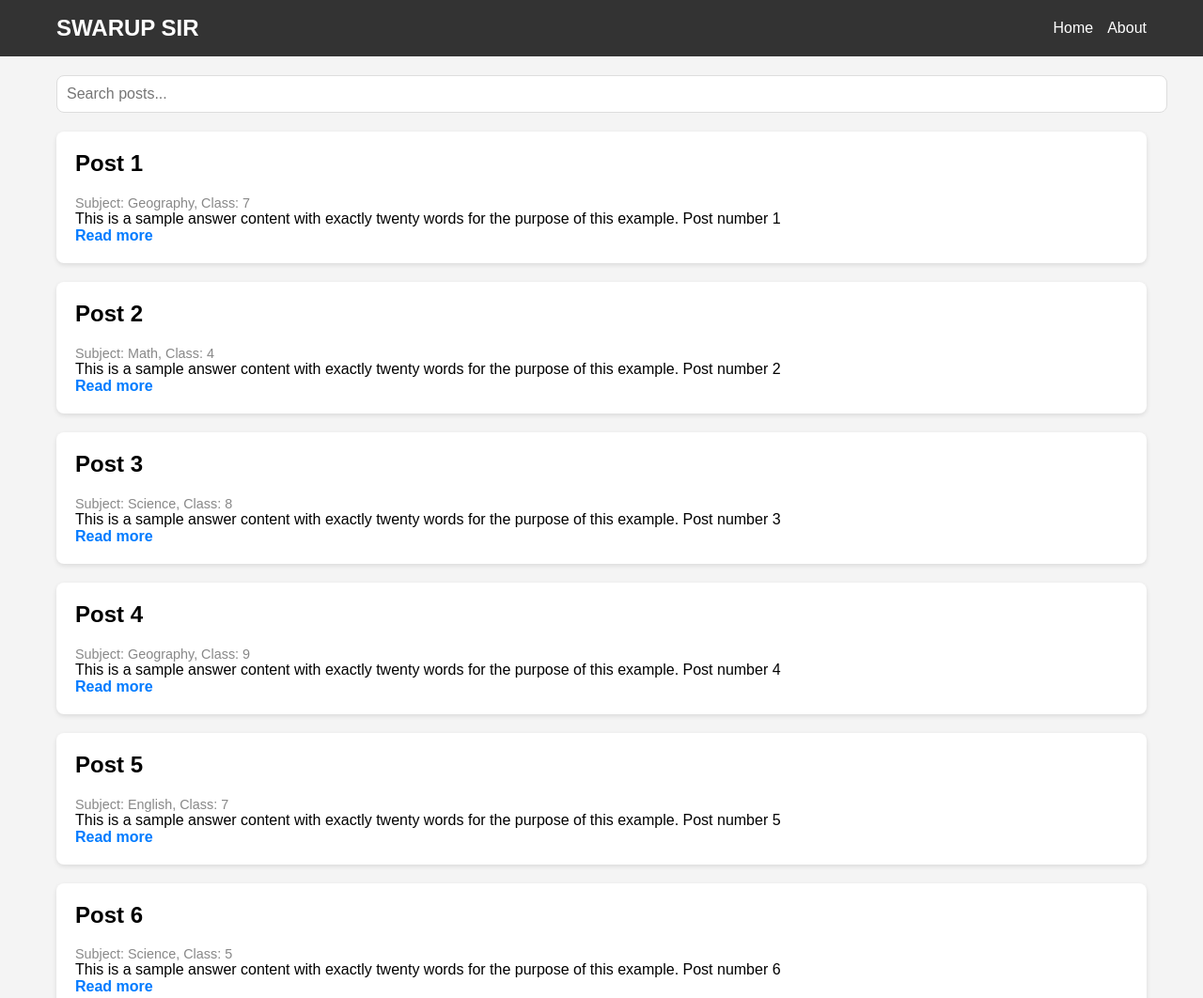
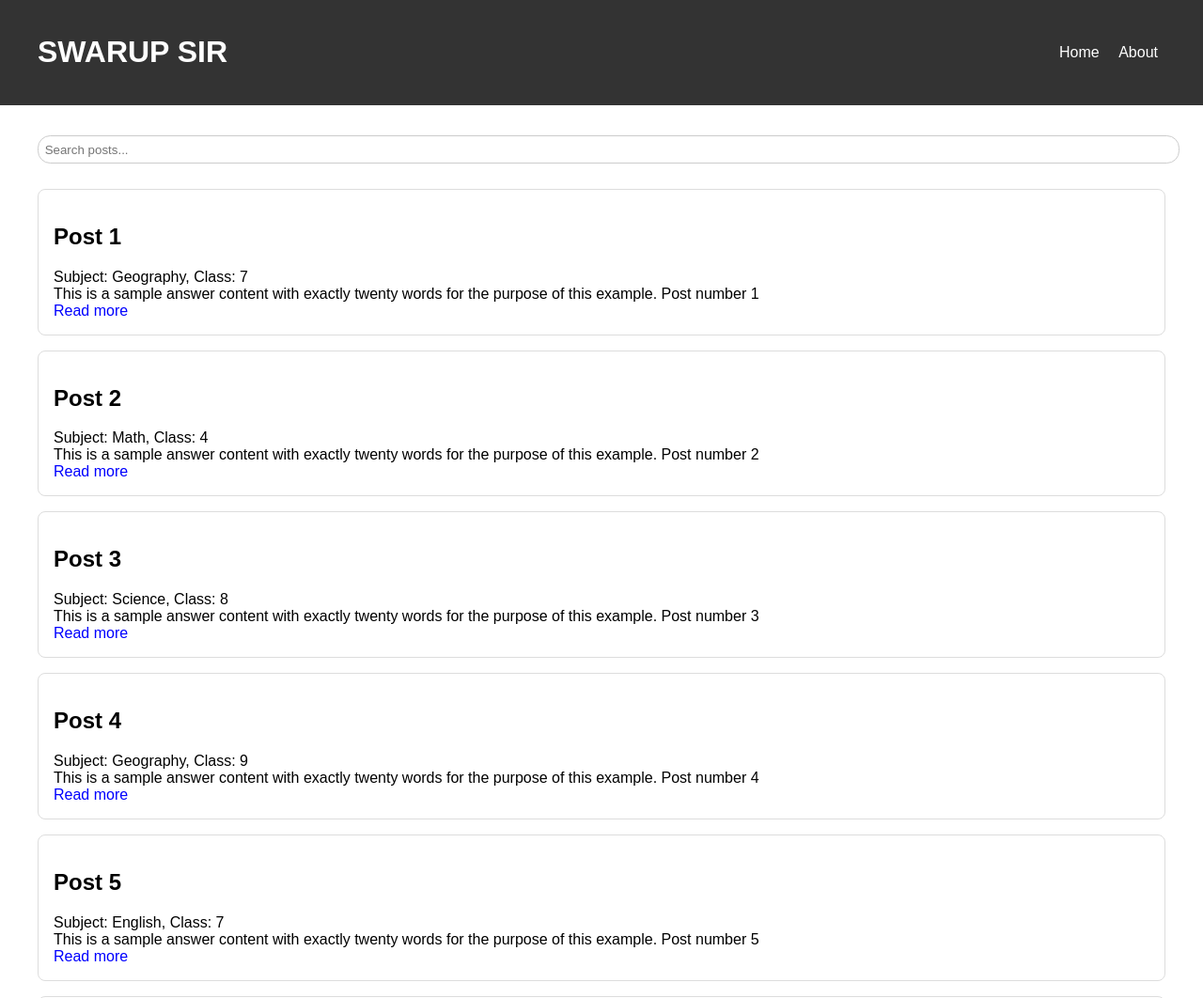
Before and after one commit to Swarup2024web/newswarup, a plain HTML site: page index.html in a window 1280 px wide. Shown: the top 1062 px of the page at 94% size. Drawn offline with Linux system fonts and the light colour scheme.

Commit message:
Update styles.css

```diff
--- a/styles.css
+++ b/styles.css
@@ -1,137 +1,117 @@
-/* General styles */
 body {
     font-family: Arial, sans-serif;
     margin: 0;
     padding: 0;
-    background-color: #f4f4f4;
 }
 
 header {
-    background: #333;
-    color: #fff;
+    background-color: #333;
+    color: white;
     padding: 1em 0;
 }
 
 header .container {
-    width: 100%;
-    max-width: 1200px; /* Maximum width for larger screens */
-    margin: 0 auto;
     display: flex;
     justify-content: space-between;
     align-items: center;
-    padding: 0 20px; /* Padding to ensure space on smaller screens */
-    box-sizing: border-box; /* Include padding in width calculation */
-}
-
-header h1 {
-    margin: 0;
-    font-size: 1.5em; /* Adjust font size as needed */
-    white-space: nowrap; /* Prevent text from wrapping */
-}
-
-header nav {
-    display: flex;
+    max-width: 1200px;
+    margin: 0 auto;
+    padding: 0 1em;
 }
 
 header nav a {
-    color: #fff;
+    color: white;
     text-decoration: none;
-    margin-left: 15px;
-    font-size: 1em; /* Adjust font size as needed */
+    margin: 0 0.5em;
 }
 
 header nav a:hover {
     text-decoration: underline;
 }
 
-main .container {
-    width: 100%;
+.container {
     max-width: 1200px;
-    margin: 20px auto;
-    position: relative;
-    padding: 0 20px; /* Padding to ensure space on smaller screens */
-    box-sizing: border-box;
+    margin: 2em auto;
+    padding: 0 1em;
 }
 
 #search-bar {
     width: 100%;
-    padding: 10px;
-    border: 1px solid #ddd;
-    border-radius: 8px;
-    margin-bottom: 20px;
-    font-size: 16px;
+    padding: 0.5em;
+    border-radius: 1em;
+    border: 1px solid #ccc;
+    margin-bottom: 2em;
 }
 
 .post {
-    background: #fff;
-    padding: 20px;
-    margin-bottom: 20px;
-    border-radius: 8px;
-    box-shadow: 0 2px 5px rgba(0, 0, 0, 0.1);
+    border: 1px solid #ddd;
+    padding: 1em;
+    margin-bottom: 1em;
+    border-radius: 0.5em;
 }
 
-.post h2 {
-    margin-top: 0;
+.post-title {
+    font-size: 1.5em;
+    margin-bottom: 0.5em;
 }
 
-.post .date {
-    color: #888;
-    font-size: 0.9em;
+.post-subject, .post-class {
+    font-size: 1em;
+    color: #555;
+    margin-bottom: 0.5em;
 }
 
-.post .read-more {
-    color: #007BFF;
-    text-decoration: none;
-    font-weight: bold;
-    cursor: pointer;
+.post-content {
+    font-size: 1em;
 }
 
-.post .read-more:hover {
-    text-decoration: underline;
+.read-more {
+    color: blue;
+    cursor: pointer;
 }
 
 #pagination {
     display: flex;
-    justify-content: space-between;
-    margin-top: 20px;
+    justify-content: center;
+    margin-top: 2em;
 }
 
 #pagination button {
-    padding: 10px 20px;
+    padding: 0.5em 1em;
+    margin: 0 0.5em;
     border: none;
-    border-radius: 5px;
-    background: #007BFF;
-    color: #fff;
-    font-size: 16px;
+    background-color: #333;
+    color: white;
+    border-radius: 0.5em;
     cursor: pointer;
 }
 
 #pagination button:disabled {
-    background: #aaa;
+    background-color: #ccc;
     cursor: not-allowed;
 }
 
-/* Modal styles */
 .modal {
-    display: none; /* Hidden by default */
-    position: fixed; /* Stay in place */
-    z-index: 1; /* Sit on top */
+    display: none;
+    position: fixed;
+    z-index: 1;
     left: 0;
     top: 0;
-    width: 100%; /* Full width */
-    height: 100%; /* Full height */
-    overflow: auto; /* Enable scroll if needed */
-    background-color: rgb(0,0,0); /* Fallback color */
-    background-color: rgba(0,0,0,0.4); /* Black w/ opacity */
+    width: 100%;
+    height: 100%;
+    overflow: auto;
+    background-color: rgb(0,0,0);
+    background-color: rgba(0,0,0,0.4);
+    padding-top: 60px;
 }
 
 .modal-content {
     background-color: #fefefe;
-    margin: 15% auto; /* 15% from the top and centered */
+    margin: 5% auto;
     padding: 20px;
     border: 1px solid #888;
-    width: 80%; /* Could be more or less, depending on screen size */
-    border-radius: 8px;
+    width: 80%;
+    border-radius: 0.5em;
 }
 
 .close {
@@ -141,8 +121,7 @@ main .container {
     font-weight: bold;
 }
 
-.close:hover,
-.close:focus {
+.close:hover, .close:focus {
     color: black;
     text-decoration: none;
     cursor: pointer;
```
